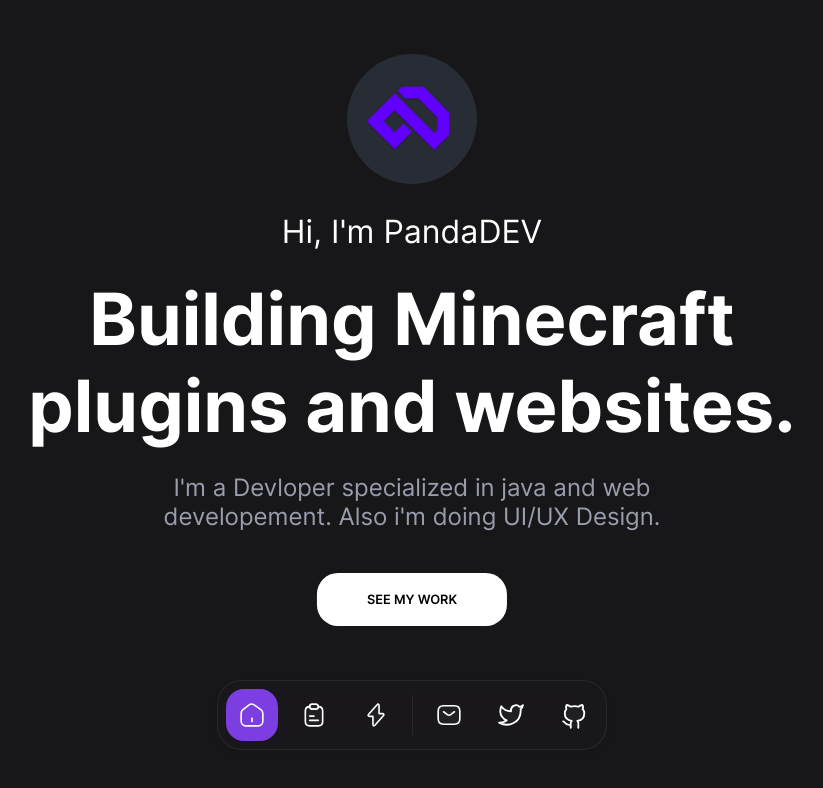
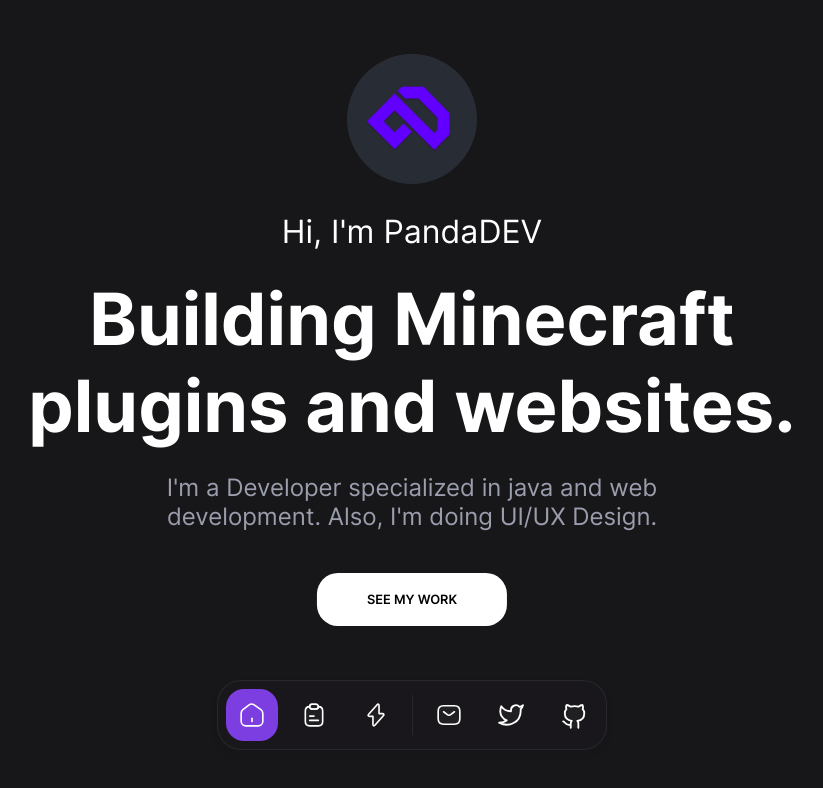
Before and after one commit to 0PandaDEV/Portfolio, a Nuxt app: page / in a window 1280 px wide. Shown: the top 788 px of the page, without its empty margins (228-1051 px from the left). Built offline with nearby package versions, Linux system fonts and the light colour scheme.

Commit message:
fixed text

```diff
--- a/pages/index.vue
+++ b/pages/index.vue
@@ -5,7 +5,7 @@
       <img src="~/assets/logo.jpg" alt="logo" class="mainlogo" />
       <p class="forword">Hi, I'm PandaDEV</p>
       <h1 class="h1">Building Minecraft plugins and websites.</h1>
-      <h2 class="h2">I'm a Devloper specialized in java and web developement. Also i'm doing UI/UX Design.</h2>
+      <h2 class="h2">I'm a Developer specialized in java and web development. Also, I'm doing UI/UX Design.</h2>
       <nuxt-link to="/projects">
         <div class="button">
           SEE MY WORK
```
